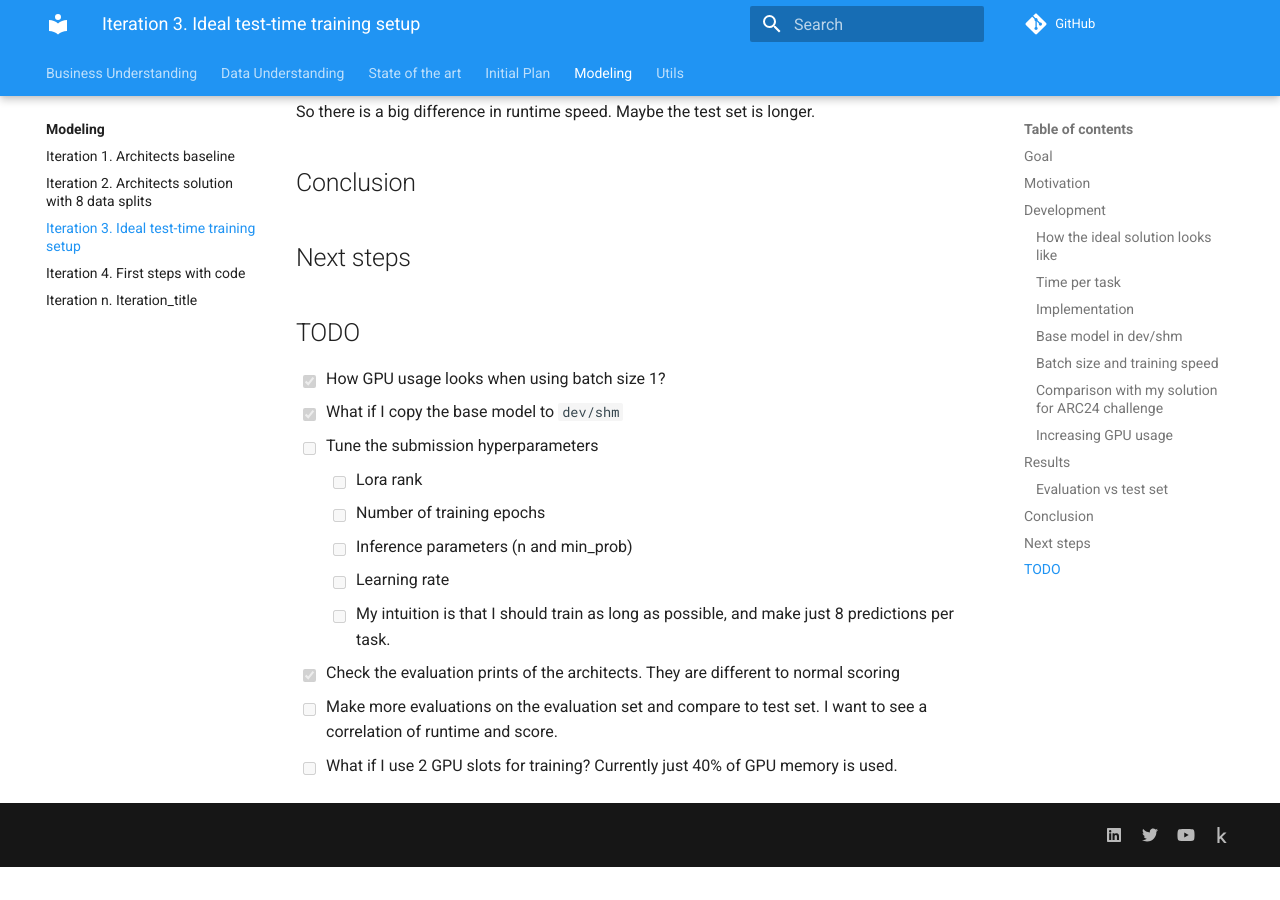
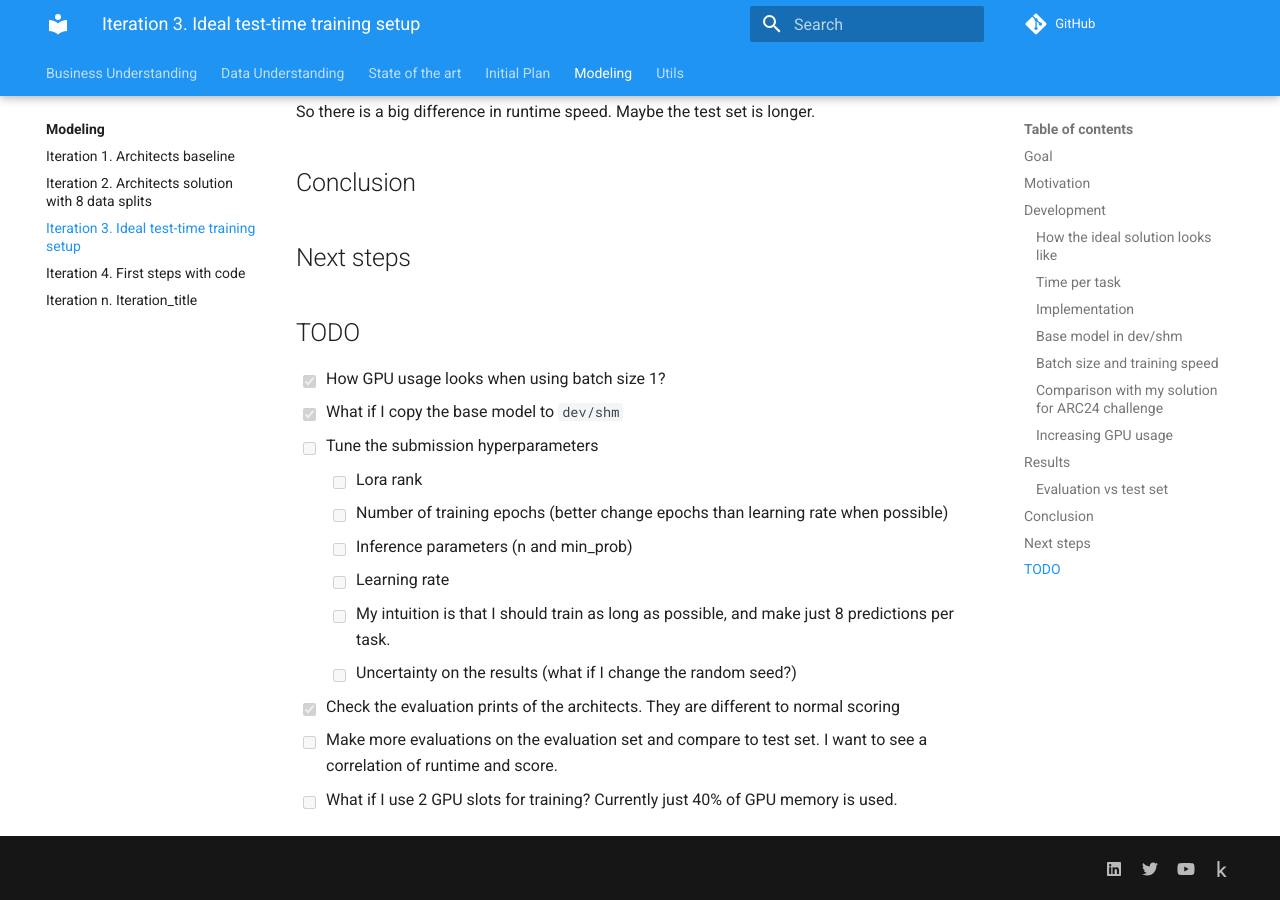
Before and after one commit to ironbar/arc25, an MkDocs documentation site: the page built from docs/modeling/Iteration_03_ideal_test_time_training.md, in a window 1280 px wide and 900 px high, scrolled down 2728 px. Built offline with MkDocs 1.6.1 and Material for MkDocs 9.7.7, drawn with Linux system fonts in a browser that asks for light colours; comment, search, counter and statistics services are not loaded; before the commit the page ends 3595 px from its top, so only the background shows below that.

Commit message:
tiny update

```diff
--- a/docs/modeling/Iteration_03_ideal_test_time_training.md
+++ b/docs/modeling/Iteration_03_ideal_test_time_training.md
@@ -88,10 +88,11 @@ So there is a big difference in runtime speed. Maybe the test set is longer.
 - [x] What if I copy the base model to `dev/shm`
 - [ ] Tune the submission hyperparameters
   - [ ] Lora rank
-  - [ ] Number of training epochs
+  - [ ] Number of training epochs (better change epochs than learning rate when possible)
   - [ ] Inference parameters (n and min_prob)
   - [ ] Learning rate
   - [ ] My intuition is that I should train as long as possible, and make just 8 predictions per task.
+  - [ ] Uncertainty on the results (what if I change the random seed?)
 - [x] Check the evaluation prints of the architects. They are different to normal scoring
 - [ ] Make more evaluations on the evaluation set and compare to test set. I want to see a correlation of runtime and score.
 - [ ] What if I use 2 GPU slots for training? Currently just 40% of GPU memory is used.
```
